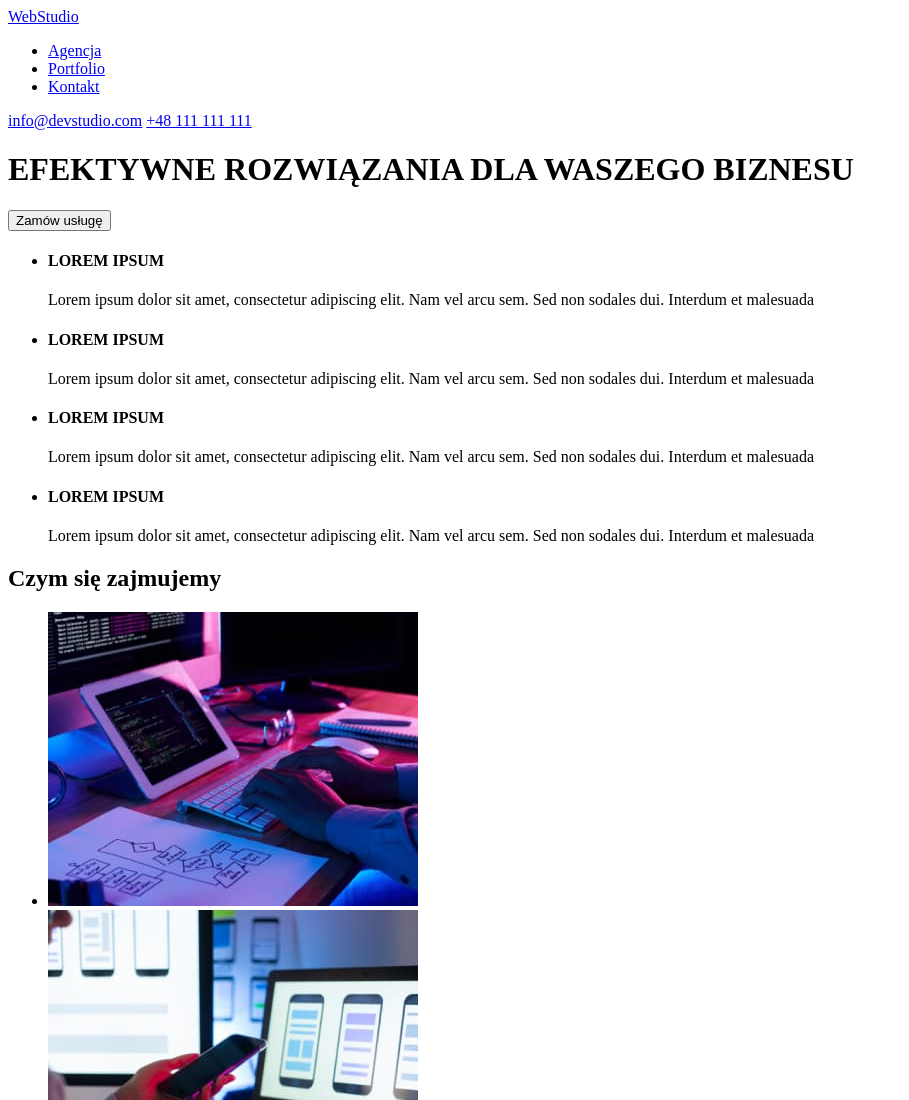
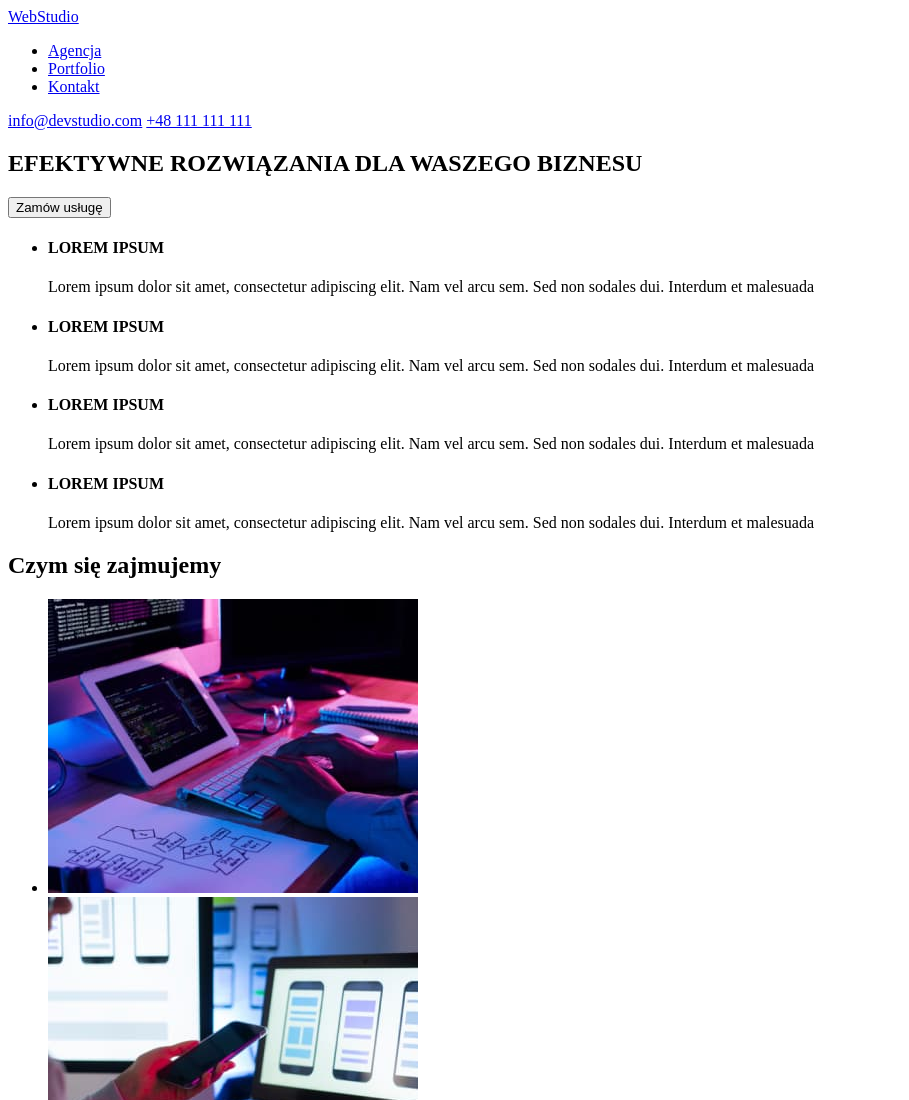
Before and after one commit to ElaHoffmann/goit-markup-hw-01, a plain HTML site: page index.html in a window 1280 px wide. Shown: the top 1100 px of the page, without its empty margins (0-909 px from the left). Drawn offline with Linux system fonts and the light colour scheme.

Commit message:
korekta h1 i buttonu

```diff
--- a/index.html
+++ b/index.html
@@ -21,36 +21,36 @@
         </nav>
         <a href="email:info@devstudio.com">info@devstudio.com</a>
         <a href="tel:48111111111">+48 111 111 111</a>
-        <h1>EFEKTYWNE ROZWIĄZANIA DLA WASZEGO BIZNESU</h1>
-        <button type="button">Zamów usługę</button>
-        <!--poprawiłam "usługe" na "usługę" :)-->
+
     </header>
 
     <main>
+        <section>
+            <h1>EFEKTYWNE ROZWIĄZANIA DLA WASZEGO BIZNESU</h1>
+            <button type="button">Zamów usługę</button>
+            <!--poprawiłam "usługe" na "usługę" :)-->
+        </section>
+
         <ul>
             <li>
                 <h4>LOREM IPSUM</h4>
                 <p>Lorem ipsum dolor sit amet, consectetur adipiscing elit. Nam vel arcu sem. Sed non sodales dui.
-                    Interdum et
-                    malesuada</p>
+                    Interdum et malesuada</p>
             </li>
             <li>
                 <h4>LOREM IPSUM</h4>
                 <p>Lorem ipsum dolor sit amet, consectetur adipiscing elit. Nam vel arcu sem. Sed non sodales dui.
-                    Interdum et
-                    malesuada</p>
+                    Interdum et malesuada</p>
             </li>
             <li>
                 <h4>LOREM IPSUM</h4>
                 <p>Lorem ipsum dolor sit amet, consectetur adipiscing elit. Nam vel arcu sem. Sed non sodales dui.
-                    Interdum et
-                    malesuada</p>
+                    Interdum et malesuada</p>
             </li>
             <li>
                 <h4>LOREM IPSUM</h4>
                 <p>Lorem ipsum dolor sit amet, consectetur adipiscing elit. Nam vel arcu sem. Sed non sodales dui.
-                    Interdum et
-                    malesuada</p>
+                    Interdum et malesuada</p>
             </li>
         </ul>
 
```
